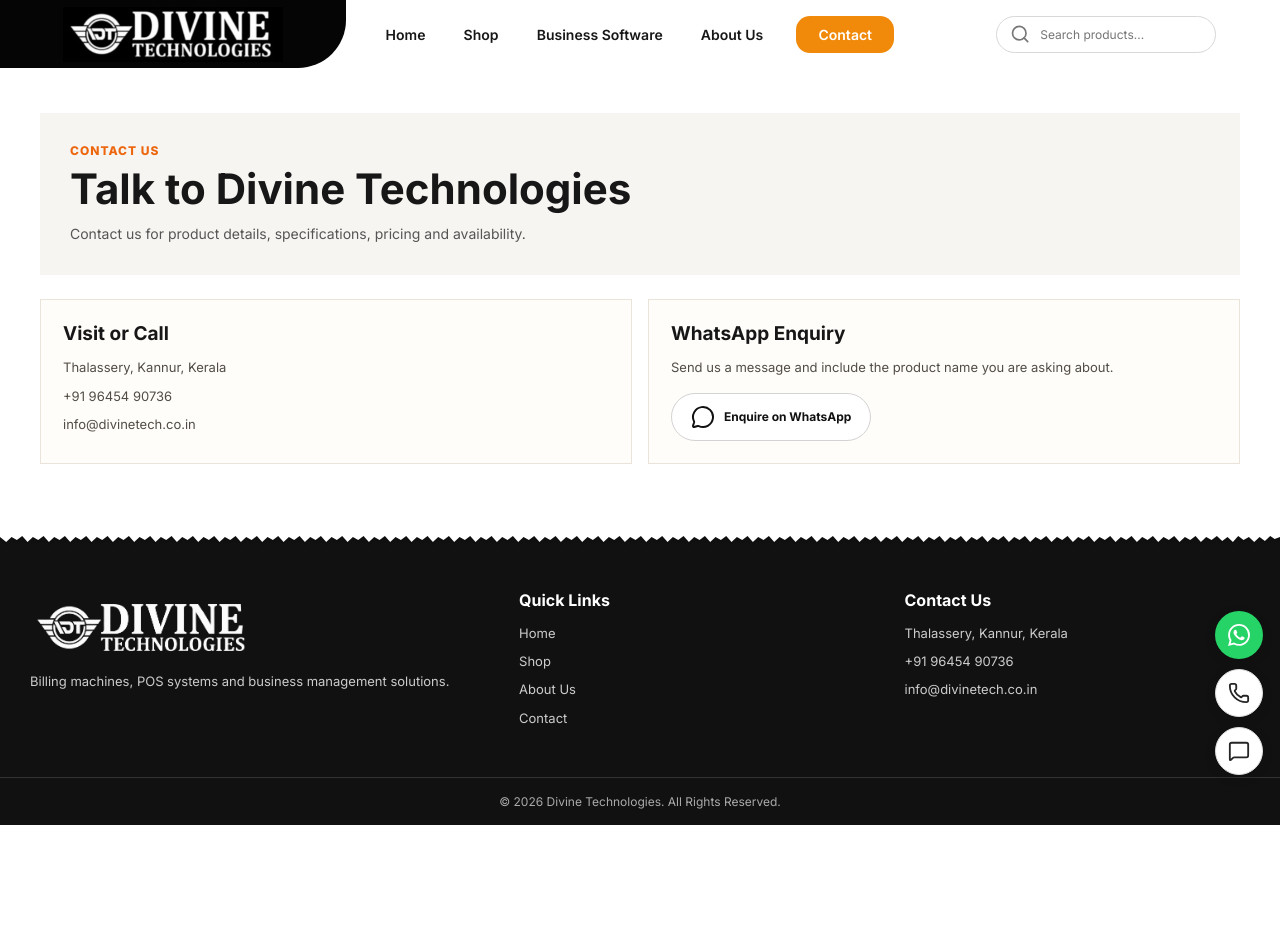
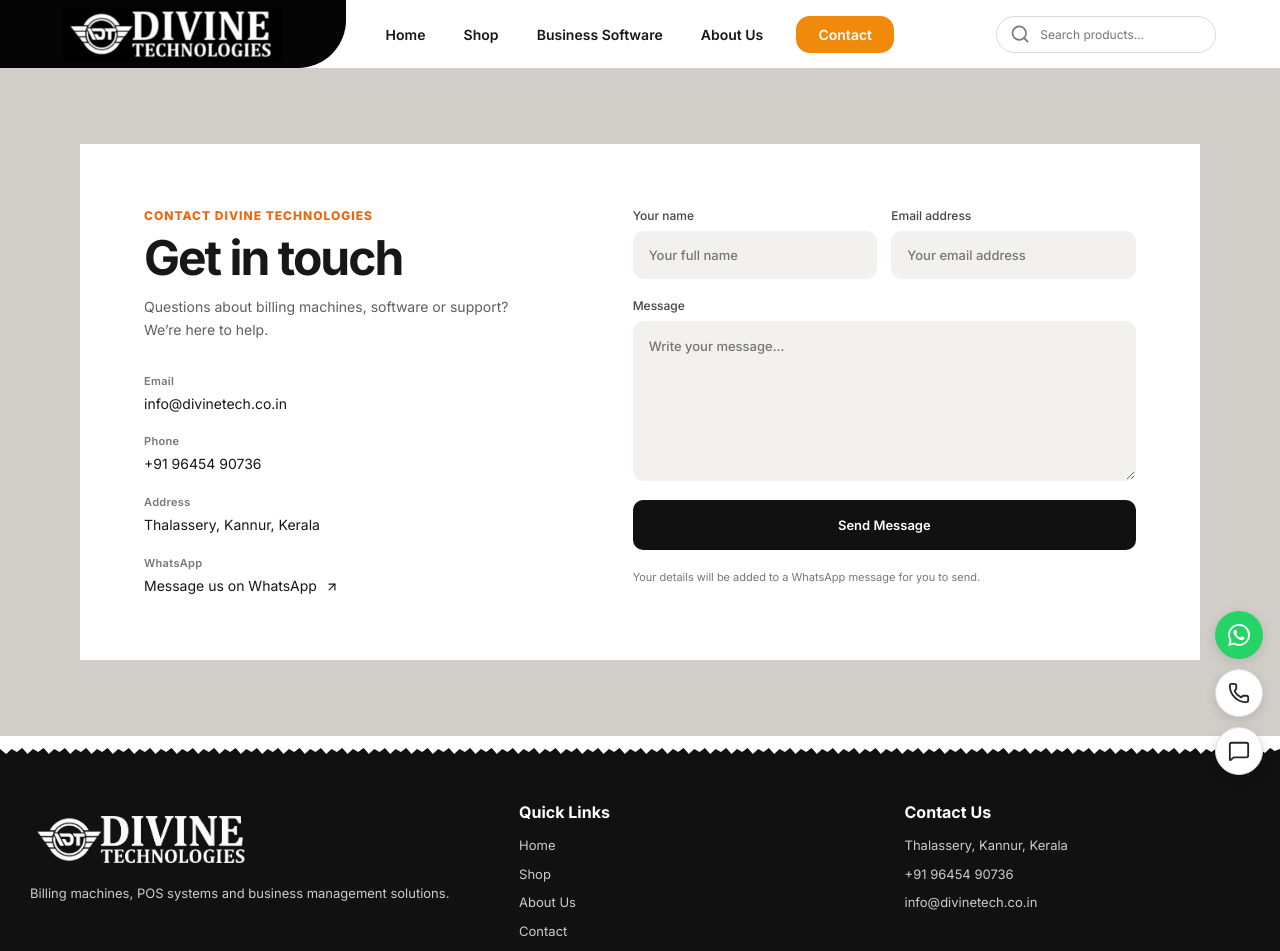
Before and after one commit to amarnathks1234-ui/DIVINE, a plain HTML site: page CONTACT.HTML in a window 1280 px wide. Shown: the top 951 px of the page. Before the commit the page ends 825 px from the top, so only its background shows below. Drawn offline with nearby package versions, Linux system fonts and the light colour scheme.

Commit message:
Redesign contact page and WhatsApp form
Co-authored-by: Copilot <223556219+Copilot@users.noreply.github.com>

```diff
--- a/CONTACT.HTML
+++ b/CONTACT.HTML
@@ -31,26 +31,53 @@
         </div>
     </header>
 
-    <main class="information-page">
-        <section class="page-hero">
-            <p class="eyebrow">CONTACT US</p>
-            <h1>Talk to Divine Technologies</h1>
-            <p>Contact us for product details, specifications, pricing and availability.</p>
-        </section>
-        <section class="contact-grid">
-            <div class="information-panel">
-                <h2>Visit or Call</h2>
-                <p>Thalassery, Kannur, Kerala</p>
-                <p><a href="tel:+919645490736">+91 96454 90736</a></p>
-                <p><a href="mailto:info@divinetech.co.in">info@divinetech.co.in</a></p>
+    <main class="contact-page">
+        <section class="contact-card" aria-labelledby="contact-title">
+            <div class="contact-details">
+                <p class="eyebrow">CONTACT DIVINE TECHNOLOGIES</p>
+                <h1 id="contact-title">Get in touch</h1>
+                <p class="contact-intro">Questions about billing machines, software or support? We’re here to help.</p>
+
+                <div class="contact-info">
+                    <div class="contact-info-item">
+                        <span>Email</span>
+                        <a href="mailto:info@divinetech.co.in">info@divinetech.co.in</a>
+                    </div>
+                    <div class="contact-info-item">
+                        <span>Phone</span>
+                        <a href="tel:+919645490736">+91 96454 90736</a>
+                    </div>
+                    <div class="contact-info-item">
+                        <span>Address</span>
+                        <p>Thalassery, Kannur, Kerala</p>
+                    </div>
+                    <div class="contact-info-item">
+                        <span>WhatsApp</span>
+                        <a href="#" data-whatsapp="Hello Divine Technologies, I would like to get in touch.">
+                            Message us on WhatsApp <i data-lucide="arrow-up-right" aria-hidden="true"></i>
+                        </a>
+                    </div>
+                </div>
             </div>
-            <div class="information-panel">
-                <h2>WhatsApp Enquiry</h2>
-                <p>Send us a message and include the product name you are asking about.</p>
-                <a href="#" class="button whatsapp-button" data-whatsapp="Hello Divine Technologies, I would like to enquire about your products.">
-                    <i data-lucide="message-circle"></i> Enquire on WhatsApp
-                </a>
-            </div>
+
+            <form class="contact-form" data-contact-form>
+                <div class="contact-form-row">
+                    <label for="contactName">
+                        Your name
+                        <input id="contactName" name="name" type="text" autocomplete="name" placeholder="Your full name" required>
+                    </label>
+                    <label for="contactEmail">
+                        Email address
+                        <input id="contactEmail" name="email" type="email" autocomplete="email" placeholder="Your email address" required>
+                    </label>
+                </div>
+                <label for="contactMessage">
+                    Message
+                    <textarea id="contactMessage" name="message" rows="5" placeholder="Write your message..." required></textarea>
+                </label>
+                <button type="submit">Send Message</button>
+                <p class="contact-form-note">Your details will be added to a WhatsApp message for you to send.</p>
+            </form>
         </section>
     </main>
 
--- a/SCRIPT.JS
+++ b/SCRIPT.JS
@@ -448,6 +448,33 @@ function bindProductEnquiryLinks(root = document) {
     });
 }
 
+function initializeContactForm() {
+    const form = document.querySelector("[data-contact-form]");
+    if (!form) {
+        return;
+    }
+
+    form.addEventListener("submit", function (event) {
+        event.preventDefault();
+
+        const formData = new FormData(form);
+        const name = String(formData.get("name") || "").trim();
+        const email = String(formData.get("email") || "").trim();
+        const message = String(formData.get("message") || "").trim();
+        const enquiry = [
+            "Hello Divine Technologies, I would like to enquire.",
+            "",
+            `Name: ${name}`,
+            `Email: ${email}`,
+            "",
+            "Message:",
+            message
+        ].join("\n");
+
+        window.location.href = createWhatsAppURL(enquiry);
+    });
+}
+
 function initializeProductSpotlight() {
     const stage = document.querySelector("[data-product-spotlight]");
     if (!stage) {
@@ -722,6 +749,7 @@ document.addEventListener("DOMContentLoaded", function () {
     initializeBrandShowcase();
     initializeAboutReveal();
     bindProductEnquiryLinks();
+    initializeContactForm();
 
     const productMarquee = document.querySelector("[data-product-marquee]");
     const productTrack = productMarquee && productMarquee.querySelector(".product-track");
--- a/style.css
+++ b/style.css
@@ -2407,14 +2407,166 @@ img {
     align-items: center;
 }
 
-.contact-grid {
+.contact-page {
+    width: 100%;
+    padding: clamp(36px, 6vw, 76px) 24px;
+    background: #d1ceca;
+}
+
+.contact-card {
+    width: min(1120px, 100%);
+    margin: 0 auto;
+    display: grid;
+    grid-template-columns: minmax(0, .9fr) minmax(0, 1.1fr);
+    align-items: start;
+    gap: clamp(36px, 6vw, 88px);
+    padding: clamp(32px, 6vw, 64px);
+    background: #fff;
+}
+
+.contact-details h1 {
+    margin: 10px 0 12px;
+    font-size: clamp(34px, 4.2vw, 48px);
+    line-height: 1.05;
+    letter-spacing: -2px;
+}
+
+.contact-intro {
+    max-width: 380px;
+    color: #5f5f5f;
+    font-size: 14px;
+    line-height: 1.65;
+}
+
+.contact-info {
+    display: grid;
+    gap: 20px;
+    margin-top: 32px;
+}
+
+.contact-info-item {
+    display: grid;
+    gap: 5px;
+}
+
+.contact-info-item > span {
+    color: #777;
+    font-size: 11px;
+    font-weight: 600;
+    letter-spacing: .03em;
+}
+
+.contact-info-item > p,
+.contact-info-item > a {
+    color: #171717;
+    font-size: 14px;
+    line-height: 1.55;
+    overflow-wrap: anywhere;
+}
+
+.contact-info-item > a:hover {
+    color: var(--orange-dark);
+}
+
+.contact-info-item > a svg {
+    width: 14px;
+    height: 14px;
+    margin-left: 4px;
+    vertical-align: middle;
+}
+
+.contact-form {
+    display: grid;
+    gap: 19px;
+}
+
+.contact-form-row {
     display: grid;
     grid-template-columns: repeat(2, minmax(0, 1fr));
-    gap: 16px;
-}
-
-.contact-grid .information-panel p + p {
-    margin-top: 7px;
+    gap: 14px;
+}
+
+.contact-form label {
+    display: grid;
+    gap: 8px;
+    color: #444;
+    font-size: 12px;
+    font-weight: 500;
+}
+
+.contact-form input,
+.contact-form textarea {
+    width: 100%;
+    border: 1px solid transparent;
+    border-radius: 11px;
+    padding: 14px 15px;
+    background: #f2f1ef;
+    color: #171717;
+    font: inherit;
+    font-size: 13px;
+    transition: border-color .2s, background-color .2s;
+}
+
+.contact-form input {
+    min-height: 48px;
+}
+
+.contact-form textarea {
+    min-height: 160px;
+    resize: vertical;
+    line-height: 1.55;
+}
+
+.contact-form input:focus,
+.contact-form textarea:focus {
+    border-color: #111;
+    outline: none;
+    background: #fff;
+}
+
+.contact-form button {
+    min-height: 50px;
+    border: 0;
+    border-radius: 10px;
+    background: #111;
+    color: #fff;
+    font-size: 13px;
+    font-weight: 600;
+    transition: background-color .2s, transform .2s;
+}
+
+.contact-form button:hover {
+    transform: translateY(-1px);
+    background: var(--orange-dark);
+}
+
+.contact-form button:focus-visible {
+    outline: 2px solid var(--orange-dark);
+    outline-offset: 3px;
+}
+
+.contact-form-note {
+    color: #777;
+    font-size: 11px;
+    line-height: 1.5;
+}
+
+@media (max-width: 680px) {
+    .contact-page {
+        padding: 32px 16px;
+    }
+
+    .contact-card {
+        grid-template-columns: 1fr;
+        gap: 36px;
+        padding: clamp(24px, 6vw, 40px);
+    }
+}
+
+@media (max-width: 520px) {
+    .contact-form-row {
+        grid-template-columns: 1fr;
+    }
 }
 
 @media (max-width: 1000px) {
@@ -2424,6 +2576,10 @@ img {
 }
 
 @media (max-width: 600px) {
+    .contact-page + .floating-contact {
+        display: none;
+    }
+
     .catalogue-section,
     .product-detail-section,
     .information-page {
@@ -2452,7 +2608,6 @@ img {
 
     .product-detail-layout,
     .product-information-grid,
-    .contact-grid,
     .media-panel {
         grid-template-columns: minmax(0, 1fr);
     }
```
